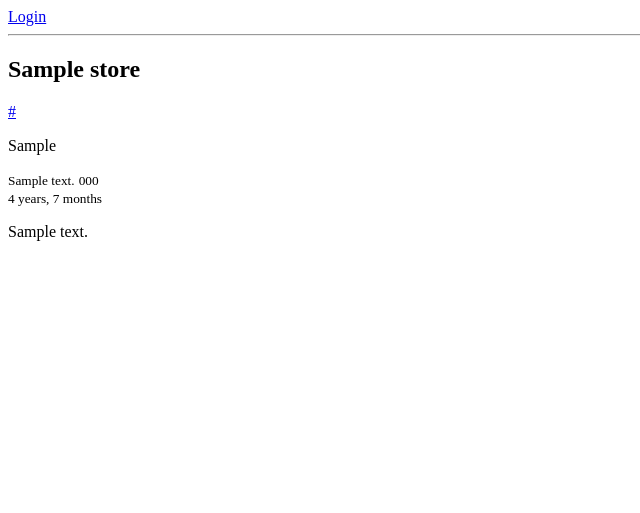
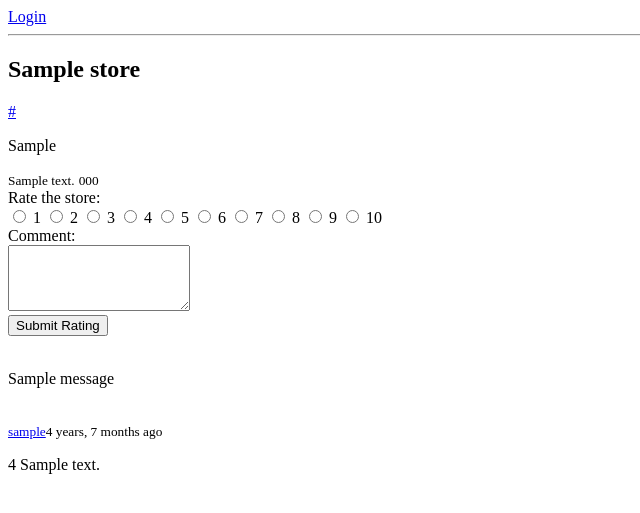
Before and after one commit to Jihrik/najdizmrzku, a Django app: page /store/1/ in a window 1280 px wide. Shown: the top 513 px of the page, without its empty margins (0-640 px from the left). Run offline with Django 5.2, Linux system fonts and the light colour scheme; tables that the repository leaves empty hold one stand-in row (values such as "Sample post"); one stand-in notice (Sample message) is shown.

Commit message:
bug fixes in login/logout/ratings

```diff
--- a/najdizmrzkuapp/templates/najdizmrzkuapp/ratings.html
+++ b/najdizmrzkuapp/templates/najdizmrzkuapp/ratings.html
@@ -1,7 +1,33 @@
+
+<form action="{% url 'store-detail' store.id %}" method="post">
+    {% csrf_token %}
+    <label for="rating">Rate the store:</label><br>
+
+    <div class="rating-options">
+        {% for rating in rating_choices %}
+        <input type="radio" id="rating{{ rating }}" name="rating" value="{{ rating }}">
+        <label for="rating{{ rating }}">{{ rating }}</label>
+        {% endfor %}
+    </div>
+
+    <label for="comment">Comment:</label><br>
+    <textarea name="comment" id="comment" rows="4"></textarea><br>
+    <input type="submit" value="Submit Rating">
+</form>
+<br>
+
+{% if messages %}
+    {% for message in messages %}
+        <div class="error_message">
+            <p>{{ message }}</p>
+        </div>
+    {% endfor %}
+{% endif %}
+<br>
 
 {% for rating in ratings %}
 <div class="rating-container">
-    <small><a href="{% url 'user-profile' rating.user.id %}">{{user.username}}</a>{{rating.created|timesince}}</small>
-    <p>{{rating.comment}}</p>
+    <small><a href="{% url 'user-profile' rating.user.id %}">{{rating.user}}</a>{{rating.created|timesince}} ago</small>
+    <p>{{rating.rating}} {{rating.comment}}</p>
 </div>
 {% endfor %}
--- a/najdizmrzkuapp/views.py
+++ b/najdizmrzkuapp/views.py
@@ -15,10 +15,40 @@ def home(request):
 
 def store_detail(request, pk):
     store = Store.objects.get(id=pk)
-    ratings = store.ratings.all()  # Fetch ratings related to the store
+    ratings = store.ratings.all()
+    rating_choices = range(1, 11)
+
+    if request.method == 'POST':
+        rating_value = request.POST.get('rating')
+        rating_comment = request.POST.get('comment', '')
+
+        if request.user.is_authenticated:
+            existing_rating = Rating.objects.filter(
+                store=store,
+                user=request.user,
+                rating=rating_value,
+                comment=rating_comment.strip()
+            ).exists()
+
+            if not existing_rating:
+                new_rating = Rating.objects.create(
+                    store=store,
+                    user=request.user,
+                    rating=rating_value,
+                    comment=rating_comment.strip()
+                )
+                new_rating.save()
+            else:
+                messages.error(request, 'You have already submitted the same rating.')
+
+            return redirect('store-detail', pk=store.id)
+        else:
+            return redirect('login')
+
     context = {
         'store': store,
-        'ratings': ratings,  # Pass ratings to the context
+        'ratings': ratings,
+        "rating_choices": rating_choices,
     }
     return render(request, 'najdizmrzkuapp/store_detail.html', context)
 
```
